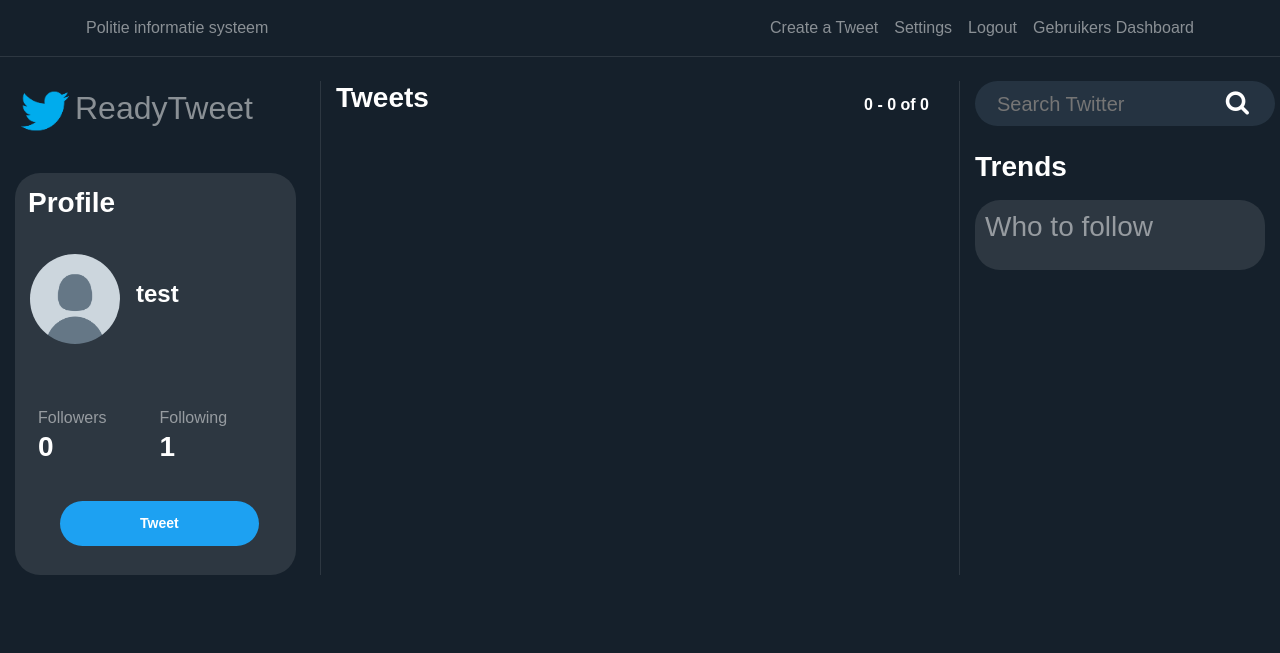
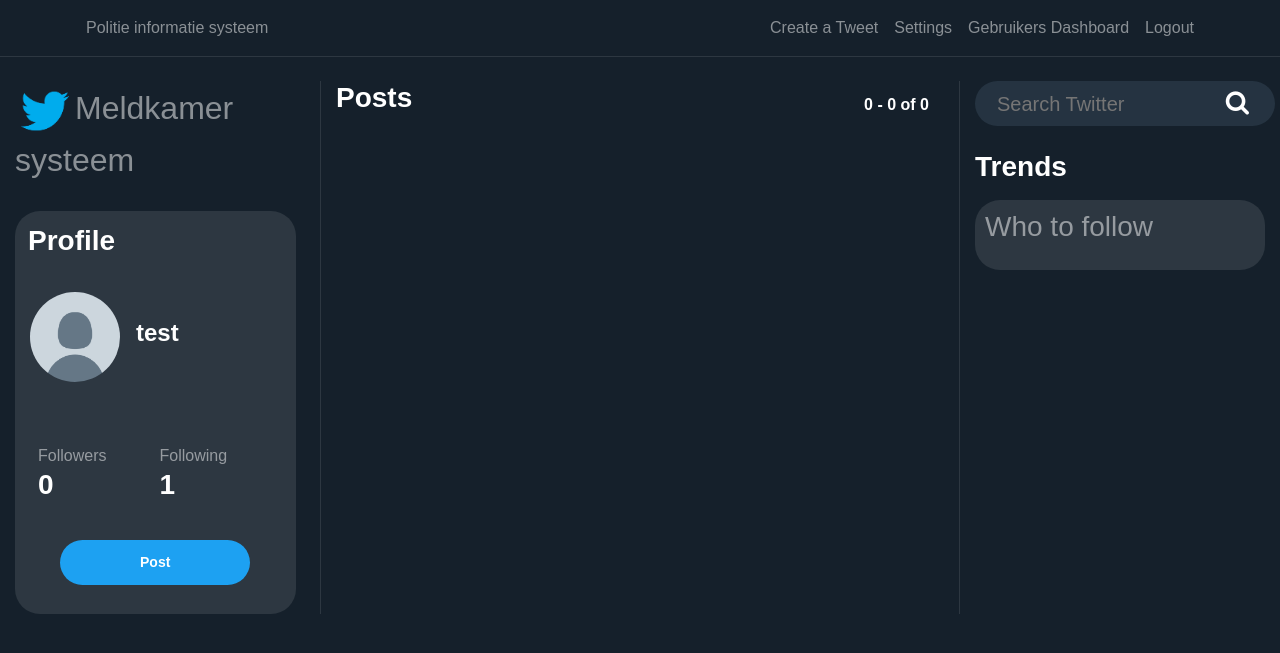
Before and after one commit to RyanB28/ProjectDDjango, a Django app: page / in a window 1280 px wide. Shown: the top 653 px of the page. Run offline with Django 3.2, Linux system fonts and the light colour scheme; a user stored in the database is signed in; data comes from the database, SQL or seed files in the repository; both versions use the stored data as it was after the commit; data that the repository does not hold is empty; some libraries are stand-ins or nearby versions.

Commit message:
Git via Code Push

```diff
--- a/ProjectD/urls.py
+++ b/ProjectD/urls.py
@@ -19,10 +19,11 @@
 from django.conf import settings
 from django.conf.urls.static import static
 from users import views as users_views
+from users import classes as overrideclasses
 
 urlpatterns = [
     path('admin/', admin.site.urls),
-    path('login/', auth_views.LoginView
+    path('login/', overrideclasses.OverrideLogin
          .as_view(template_name='users/login.html'), name='login'),  # class based views (
     # without templates
     # tho)
--- a/blog/templates/blog/base.html
+++ b/blog/templates/blog/base.html
@@ -26,14 +26,15 @@
                 {% if user.is_authenticated %}
                     <a class="nav-item nav-link" href="{% url 'post-create' %}">Create a Tweet</a>
                     <a class="nav-item nav-link" href="{% url 'profile' %}">Settings</a>
+                    {% if user.is_superuser %}
+                      <a class="nav-item nav-link" href="{% url 'admin:index' %}">Gebruikers Dashboard</a>
+                    {% endif%}
                     <a class="nav-item nav-link" href="{% url 'logout' %}">Logout</a>
                 {% else %}
                     <a class="nav-item nav-link" href="{% url 'login' %}">Login</a>
                     <!-- <a class="nav-item nav-link" href="{% url 'register-users' %}">Register</a> -->
                 {% endif %}
-                {% if user.is_superuser %}
-                    <a class="nav-item nav-link" href="{% url 'admin:index' %}">Gebruikers Dashboard</a>
-                {% endif%}
+
             </div>
           </div>
         </div>
--- a/blog/templates/blog/home.html
+++ b/blog/templates/blog/home.html
@@ -3,7 +3,7 @@
 {% block content %}
     <div class="row">
         <div class="col-12 col-md-3 pr-4 dont-move">
-            <a href="/"> <h2><img class="img-fluid" width="60" src="{% static 'blog/logo.png' %}">ReadyTweet</h2></a><br>
+            <a href="/"> <h2><img class="img-fluid" width="60" src="{% static 'blog/logo.png' %}">Meldkamer systeem</h2></a><br>
             <div class="profile-section">
             <h3 class="white-important p-2">
                 Profile
@@ -93,7 +93,7 @@
                 {% if user_profile is None %}
                 <div style="margin-left: 40px">
                     <a class="btn btn-sm btn-outline-primary mb-4 mr-3 " href="{% url 'post-create' %}">
-                        Tweet
+                        Post
                     </a>
                 </div>
                 {% endif %}
@@ -120,7 +120,7 @@
             <div class="full-width row">
                 <div class="col-6">
                     <h3 class="white-important mb-3">
-                        Tweets
+                        Posts
                     </h3>
                 </div>
                  <div class="col-6 no-padding">
```
Also changed, not shown: users/classes.py (added, +25 -0 lines), db.sqlite3, 1 other file.
